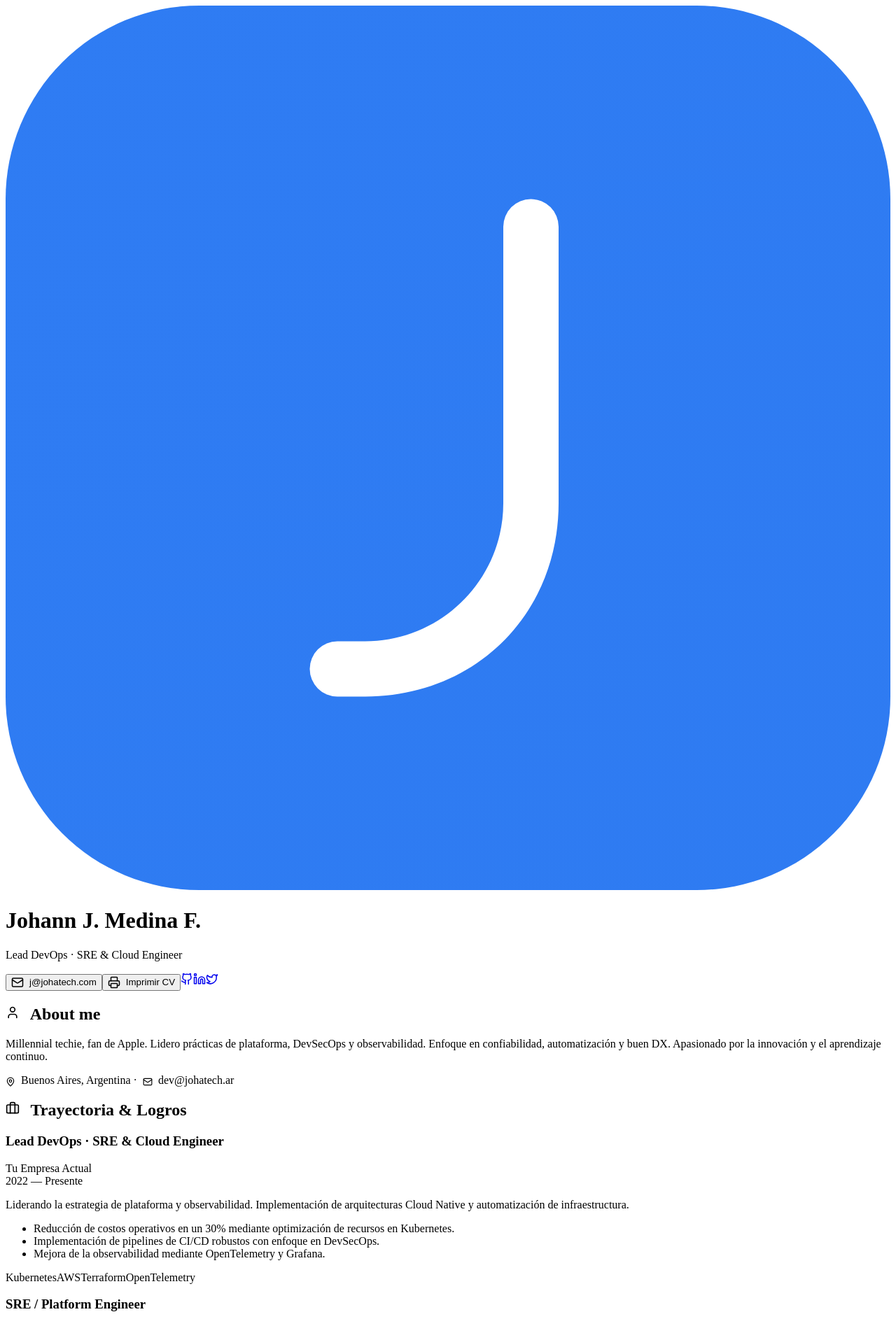
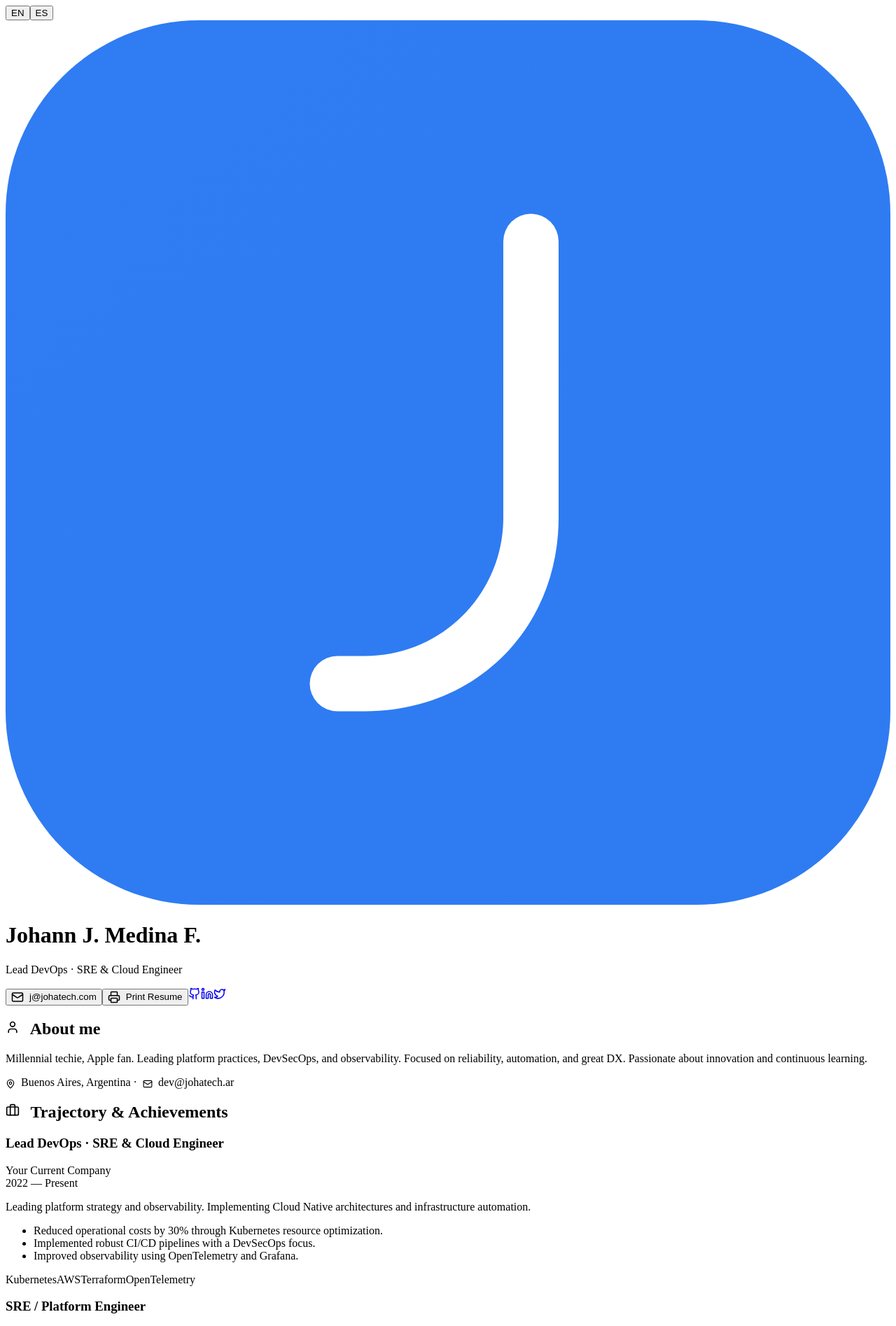
Before and after one commit to johannmx/johatech-landing, a React (Vite) app: page / in a window 1280 px wide. Shown: the top 1895 px of the page at 70% size. Built offline with nearby package versions, Linux system fonts and the light colour scheme; the HTML template or start-up script is replaced by a standard one.

Commit message:
feat: implement bilingual support (EN/ES) and technical translation

```diff
--- a/src/App.jsx
+++ b/src/App.jsx
@@ -6,6 +6,7 @@ import {
 import { PROFILE, sortByLevel } from './data/profile'
 
 export default function App () {
+  const [lang, setLang] = useState('en')
   const [copied, setCopied] = useState(false)
   const [openSkills, setOpenSkills] = useState(true)
   const [openCats, setOpenCats] = useState({
@@ -16,8 +17,10 @@ export default function App () {
     'Languages': false
   })
 
+  const p = PROFILE[lang]
+
   const copyMail = async () => {
-    await navigator.clipboard.writeText(PROFILE.emailPrimary)
+    await navigator.clipboard.writeText(p.emailPrimary)
     setCopied(true)
     setTimeout(() => setCopied(false), 1200)
   }
@@ -28,6 +31,17 @@ export default function App () {
 
   return (
     <div className='page'>
+      <div className='lang-switcher btn-print'>
+        <button
+          className={lang === 'en' ? 'active' : ''}
+          onClick={() => setLang('en')}
+        >EN</button>
+        <button
+          className={lang === 'es' ? 'active' : ''}
+          onClick={() => setLang('es')}
+        >ES</button>
+      </div>
+
       {/* HERO */}
       <header className='hero'>
         <div className='logo'>
@@ -44,25 +58,25 @@ export default function App () {
           </svg>
         </div>
 
-        <h1>{PROFILE.name}</h1>
-        <p className='tag'>{PROFILE.tagline}</p>
+        <h1>{p.name}</h1>
+        <p className='tag'>{p.tagline}</p>
 
         <div className='cta'>
           <button onClick={copyMail} className='btn primary'>
             <Mail size={18} style={{marginRight: 8, verticalAlign: 'middle'}} />
-            {copied ? 'Copiado' : PROFILE.emailPrimary}
+            {copied ? p.ui.copy : p.emailPrimary}
           </button>
           <button onClick={handlePrint} className='btn ghost btn-print'>
             <Printer size={18} style={{marginRight: 8, verticalAlign: 'middle'}} />
-            Imprimir CV
+            {p.ui.print}
           </button>
-          <a className='btn ghost' href={PROFILE.socials.github} target='_blank' rel='noreferrer'>
+          <a className='btn ghost' href={p.socials.github} target='_blank' rel='noreferrer'>
             <Github size={18} />
           </a>
-          <a className='btn ghost' href={PROFILE.socials.linkedin} target='_blank' rel='noreferrer'>
+          <a className='btn ghost' href={p.socials.linkedin} target='_blank' rel='noreferrer'>
             <Linkedin size={18} />
           </a>
-          <a className='btn ghost' href={PROFILE.socials.x} target='_blank' rel='noreferrer'>
+          <a className='btn ghost' href={p.socials.x} target='_blank' rel='noreferrer'>
             <Twitter size={18} />
           </a>
         </div>
@@ -72,19 +86,19 @@ export default function App () {
       <main className='content'>
         {/* About */}
         <section className='card about'>
-          <h2><User size={20} style={{marginRight: 10}} /> About me</h2>
-          <p>{PROFILE.about}</p>
+          <h2><User size={20} style={{marginRight: 10}} /> {p.ui.about}</h2>
+          <p>{p.about}</p>
           <p className='muted'>
-            <MapPin size={14} style={{marginRight: 4, verticalAlign: 'middle'}} /> {PROFILE.location} ·
-            <Mail size={14} style={{marginLeft: 8, marginRight: 4, verticalAlign: 'middle'}} /> {PROFILE.emailLab}
+            <MapPin size={14} style={{marginRight: 4, verticalAlign: 'middle'}} /> {p.location} ·
+            <Mail size={14} style={{marginLeft: 8, marginRight: 4, verticalAlign: 'middle'}} /> {p.emailLab}
           </p>
         </section>
 
         {/* Experience */}
         <section className='card experience'>
-          <h2><Briefcase size={20} style={{marginRight: 10}} /> Trayectoria & Logros</h2>
+          <h2><Briefcase size={20} style={{marginRight: 10}} /> {p.ui.experience}</h2>
           <div className='exp-list'>
-            {PROFILE.experience.map((exp, i) => (
+            {p.experience.map((exp, i) => (
               <div key={i} className='exp-item'>
                 <div className='exp-header'>
                   <div className='exp-title'>
@@ -116,12 +130,12 @@ export default function App () {
             onClick={() => setOpenSkills(v => !v)}
             aria-expanded={openSkills}
           >
-            <h2><Layers size={20} style={{marginRight: 10}} /> Stack & Skills</h2>
+            <h2><Layers size={20} style={{marginRight: 10}} /> {p.ui.stack}</h2>
             <ChevronDown size={20} className={openSkills ? 'chev open' : 'chev'} />
           </button>
 
           <div className={openSkills ? 'skills-body open' : 'skills-body'}>
-            {Object.entries(PROFILE.skills).map(([cat, items]) => {
+            {Object.entries(p.skills).map(([cat, items]) => {
               const avg = Math.round(items.reduce((a, c) => a + c.level, 0) / items.length)
               return (
                 <div key={cat} className='skill-cat'>
@@ -140,7 +154,7 @@ export default function App () {
                         padding: '2px 8px',
                         borderRadius: '999px'
                       }}>
-                        {items.length} items · avg {avg}%
+                        {items.length} {p.ui.items} · {p.ui.avg} {avg}%
                       </span>
                     </span>
                     <ChevronDown size={18} className={openCats[cat] ? 'chev open' : 'chev'} />
--- a/src/data/profile.js
+++ b/src/data/profile.js
@@ -1,8 +1,9 @@
 export const PROFILE = {
+  en: {
     name: 'Johann J. Medina F.',
     tagline: 'Lead DevOps · SRE & Cloud Engineer',
     about:
-    'Millennial techie, fan de Apple. Lidero prácticas de plataforma, DevSecOps y observabilidad. Enfoque en confiabilidad, automatización y buen DX. Apasionado por la innovación y el aprendizaje continuo.',
+      'Millennial techie, Apple fan. Leading platform practices, DevSecOps, and observability. Focused on reliability, automation, and great DX. Passionate about innovation and continuous learning.',
     location: 'Buenos Aires, Argentina',
     emailPrimary: 'j@johatech.com',
     emailLab: 'dev@johatech.ar',
@@ -11,7 +12,16 @@ export const PROFILE = {
       linkedin: 'https://www.linkedin.com/in/johannmedina',
       x: 'https://x.com/johannmx',
     },
-  // Categorized skills (labels already in English as requested)
+    ui: {
+      about: 'About me',
+      experience: 'Trajectory & Achievements',
+      stack: 'Stack & Skills',
+      items: 'items',
+      avg: 'avg',
+      copy: 'Copied',
+      print: 'Print Resume',
+      present: 'Present'
+    },
     skills: {
       'Platform': [
         { name: 'Kubernetes', level: 90 },
@@ -28,7 +38,81 @@ export const PROFILE = {
       'Observability': [
         { name: 'Observability', level: 88 },
         { name: 'OpenTelemetry',  level: 72 },
-      // Add Grafana/Prometheus as separate items if desired
+      ],
+      'DevSecOps': [
+        { name: 'Trivy',     level: 78 },
+        { name: 'SonarQube', level: 76 },
+      ],
+      'Languages': [
+        { name: 'Bash',   level: 86 },
+        { name: 'Python', level: 72 },
+      ],
+    },
+    experience: [
+      {
+        role: 'Lead DevOps · SRE & Cloud Engineer',
+        company: 'Your Current Company',
+        period: '2022 — Present',
+        description: 'Leading platform strategy and observability. Implementing Cloud Native architectures and infrastructure automation.',
+        achievements: [
+          'Reduced operational costs by 30% through Kubernetes resource optimization.',
+          'Implemented robust CI/CD pipelines with a DevSecOps focus.',
+          'Improved observability using OpenTelemetry and Grafana.'
+        ],
+        tags: ['Kubernetes', 'AWS', 'Terraform', 'OpenTelemetry']
+      },
+      {
+        role: 'SRE / Platform Engineer',
+        company: 'Previous Company',
+        period: '2020 — 2022',
+        description: 'Managing large-scale infrastructure and supporting development teams to improve DX (Developer Experience).',
+        achievements: [
+          'Successful migration of legacy services to containers.',
+          'Total automation of infrastructure provisioning with IaC.'
+        ],
+        tags: ['Docker', 'Azure', 'Ansible', 'Linux']
+      }
+    ]
+  },
+  es: {
+    name: 'Johann J. Medina F.',
+    tagline: 'Lead DevOps · SRE & Cloud Engineer',
+    about:
+      'Millennial techie, fan de Apple. Lidero prácticas de plataforma, DevSecOps y observabilidad. Enfoque en confiabilidad, automatización y buen DX. Apasionado por la innovación y el aprendizaje continuo.',
+    location: 'Buenos Aires, Argentina',
+    emailPrimary: 'j@johatech.com',
+    emailLab: 'dev@johatech.ar',
+    socials: {
+      github: 'https://github.com/johannmx',
+      linkedin: 'https://www.linkedin.com/in/johannmedina',
+      x: 'https://x.com/johannmx',
+    },
+    ui: {
+      about: 'Sobre mí',
+      experience: 'Trayectoria & Logros',
+      stack: 'Stack & Skills',
+      items: 'items',
+      avg: 'prom',
+      copy: 'Copiado',
+      print: 'Imprimir CV',
+      present: 'Presente'
+    },
+    skills: {
+      'Platform': [
+        { name: 'Kubernetes', level: 90 },
+        { name: 'Terraform',  level: 82 },
+        { name: 'Helm',       level: 80 },
+        { name: 'Docker',     level: 90 },
+        { name: 'Linux',      level: 86 },
+      ],
+      'CI/CD': [
+        { name: 'Azure DevOps', level: 85 },
+        { name: 'GitLab',       level: 82 },
+        { name: 'Backstage',    level: 78 },
+      ],
+      'Observability': [
+        { name: 'Observability', level: 88 },
+        { name: 'OpenTelemetry',  level: 72 },
       ],
       'DevSecOps': [
         { name: 'Trivy',     level: 78 },
@@ -65,5 +149,6 @@ export const PROFILE = {
       }
     ]
   }
+}
 
 export const sortByLevel = (arr) => [...arr].sort((a, b) => b.level - a.level)
--- a/src/styles.css
+++ b/src/styles.css
@@ -32,6 +32,21 @@ h1{margin:8px 0 6px;letter-spacing:2px;font-weight:800}
 .content{max-width:980px;margin:24px auto;padding:0 16px;display:grid;gap:16px}
 .card{background:var(--panel);border:1px solid var(--border);border-radius:16px;padding:18px}
 .card h2{margin:0 0 16px; border-bottom: 1px solid var(--border); padding-bottom: 8px;}
+
+/* Language Switcher */
+.lang-switcher {
+  position: absolute; top: 16px; right: 16px;
+  display: flex; gap: 4px; background: var(--panel);
+  border: 1px solid var(--border); padding: 4px; border-radius: 10px;
+  z-index: 100;
+}
+.lang-switcher button {
+  background: transparent; border: none; color: var(--muted);
+  padding: 4px 8px; border-radius: 6px; cursor: pointer;
+  font-size: 0.75rem; font-weight: 700; transition: all 0.2s;
+}
+.lang-switcher button.active { background: var(--accent); color: white; }
+.lang-switcher button:hover:not(.active) { color: var(--text); }
 
 /* Experience Styles */
 .exp-list { display: flex; flex-direction: column; gap: 24px; margin-top: 12px; }
```
Lines whose indentation alone changed are shown as unchanged.
